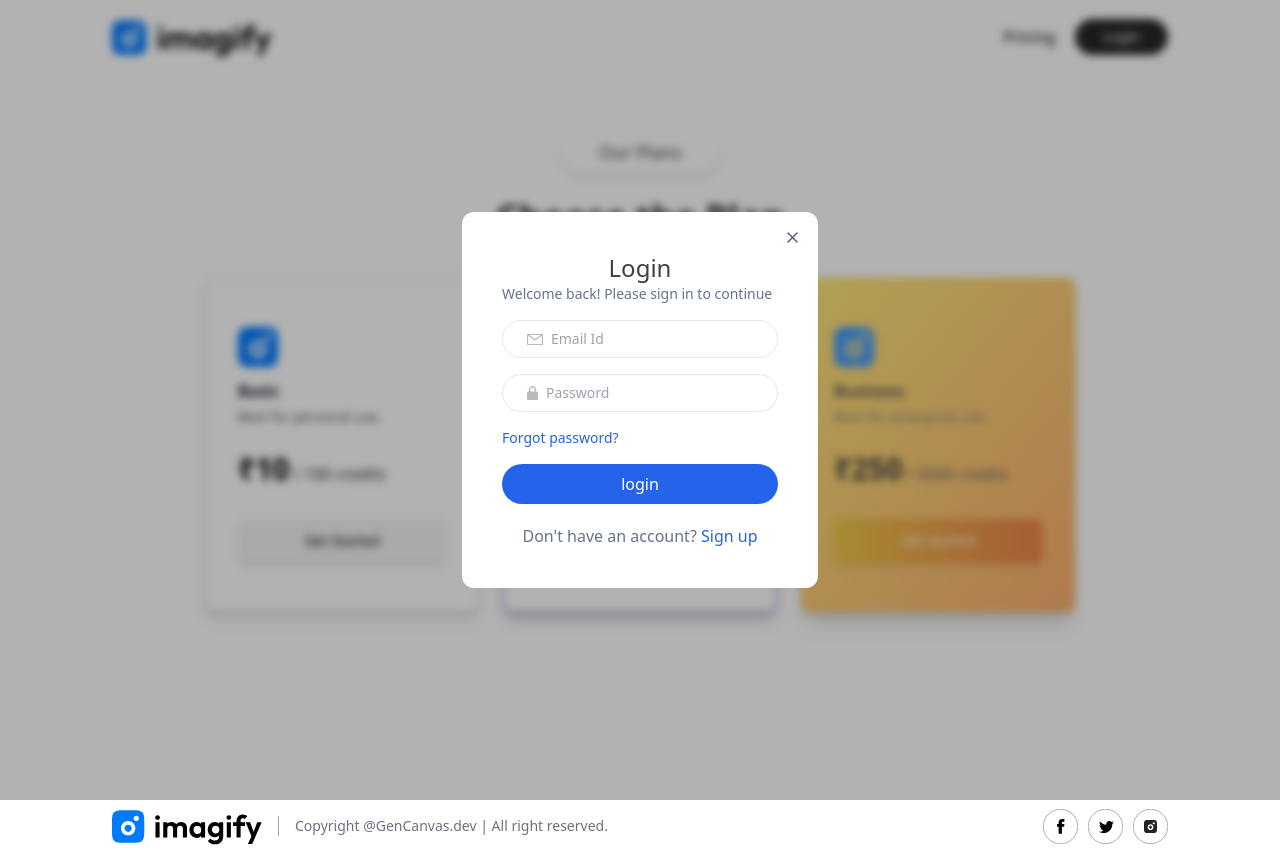
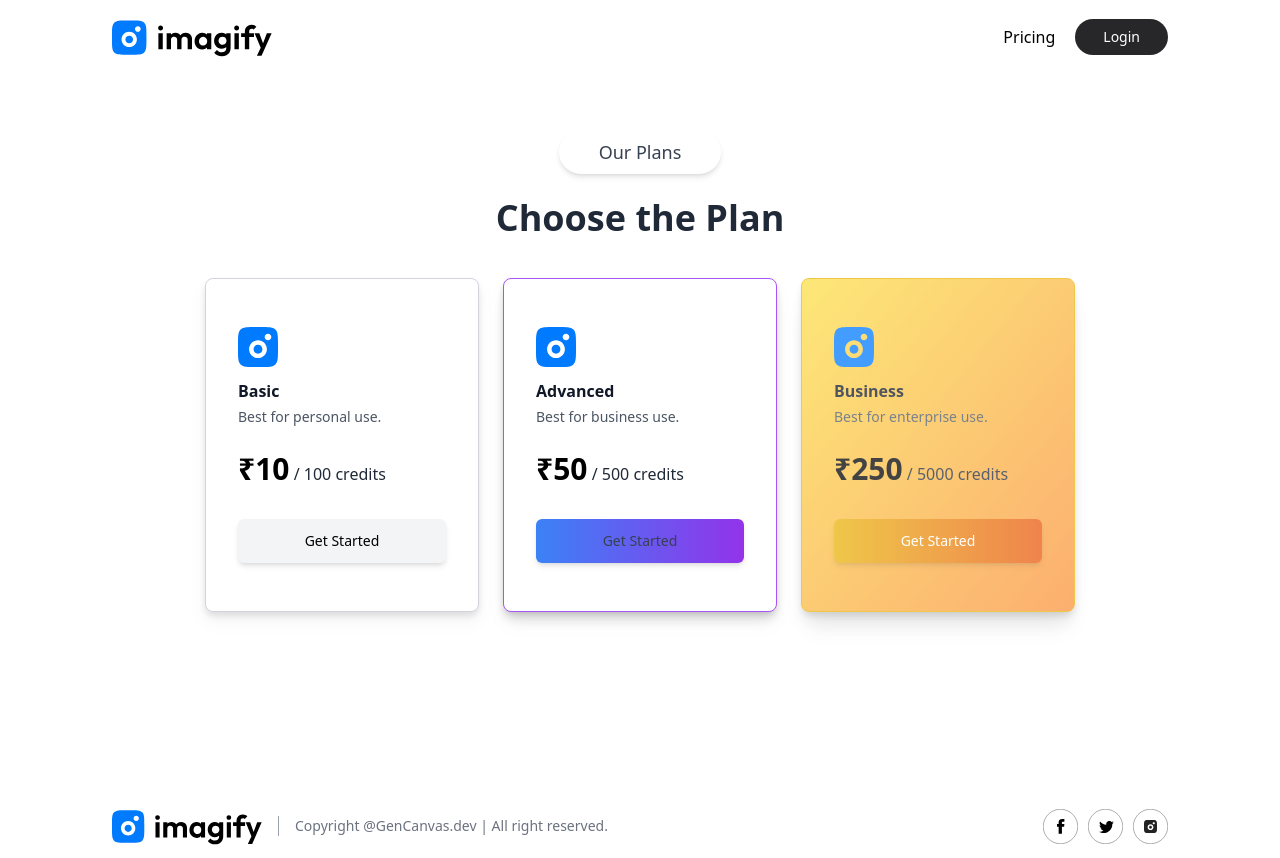
Before and after one commit to 830Utpal/GenCanvas, a React (Vite) app: page /buy in a window 1280 px wide. Built offline with nearby package versions, Linux system fonts and the light colour scheme.

Commit message:
frontend signup cross_btn

```diff
--- a/src/App.jsx
+++ b/src/App.jsx
@@ -1,4 +1,4 @@
-import React from 'react'
+import React, { useContext } from 'react'
 import Home from './pages/Home'
 import BuyCredit from './pages/BuyCredit'
 import Result from './pages/Result'
@@ -6,12 +6,15 @@ import{Routes,Route} from 'react-router-dom';
 import Navbar from './components/Navbar';
 import Footer from './components/Footer';
 import Login from './components/Login';
+import { AppContext } from './context/AppContext';
 
 const App = () => {
+
+  const{showLogin}=useContext(AppContext)
   return (
     <div className='px-4 sm:px-10 md:px-14 lg:px-28 min-h-screenbg-gradient-to-b from-teal-50 to-orange-50'>
       <Navbar/>
-      <Login/>
+      {showLogin && <Login/>}
       <Routes>
         <Route path='/'element={<Home/>}/>
         <Route path='/result' element={<Result/>}/>
--- a/src/components/Login.jsx
+++ b/src/components/Login.jsx
@@ -1,8 +1,17 @@
-import React, { useState } from 'react'
+import React, { useContext, useEffect, useState } from 'react'
 import { assets } from '../assets/assets'
+import { AppContext } from '../context/AppContext'
 
 const Login = () => {
     const[state,setState]=useState('Login')
+    const {setShowLogin}=useContext(AppContext)
+
+    useEffect(()=>{
+         document.body.style.overflow='hidden'
+            return ()=>{
+                document.body.style.overflow='unset'
+            }
+    },[])
   return (
     <div className='absolute top-0 left-0 right-0 bottom-0 z-10 backdrop-blur-sm bg-black/30 flex justify-center items-center'>
       <form className='relative bg-white p-10 rounded-xl text-slate-500'>
@@ -23,11 +32,11 @@ const Login = () => {
         <p className='text-sm text-blue-600 my-4 cursor-pointer'>Forgot password?</p>
         <button className='bg-blue-600 w-full text-white py-2 rounded-full'>{state === 'Login' ? 'login' : 'Create account'}</button>
 
-        { state==='Login' ?<p className='mt-5 text-center'>Don't have an account? <span className='text-blue-600'>Sign up</span></p>
+        { state==='Login' ?<p className='mt-5 text-center'>Don't have an account? <span className='text-blue-600 cursor-pointer' onClick={()=>setState('Sign Up')}>Sign Up</span></p>
          :
-         <p className='mt-5 text-center'>    Already have an account? <span className='text-blue-600'>Login</span></p>}
+         <p className='mt-5 text-center'>Already have an account? <span className='text-blue-600 cursor-pointer' onClick={()=>setState('Login')}>Login</span></p>}
 
-        <img src={assets.cross_icon} alt="" className='absolute top-5 right-5 cursor-pointer'/>
+        <img onClick={()=>setShowLogin(false)} src={assets.cross_icon} alt="" className='absolute top-5 right-5 cursor-pointer'/>
       </form>
     </div>
   )
--- a/src/context/AppContext.jsx
+++ b/src/context/AppContext.jsx
@@ -4,9 +4,10 @@ export const AppContext=createContext()
 
 const AppContextProvider =(props)=>{
     const[user,setUser] = useState(null);
+    const[showLogin,setShowLogin] = useState(false);
 
     const value = {
-        user,setUser
+        user,setUser,showLogin,setShowLogin
     }
 
     return(
```
